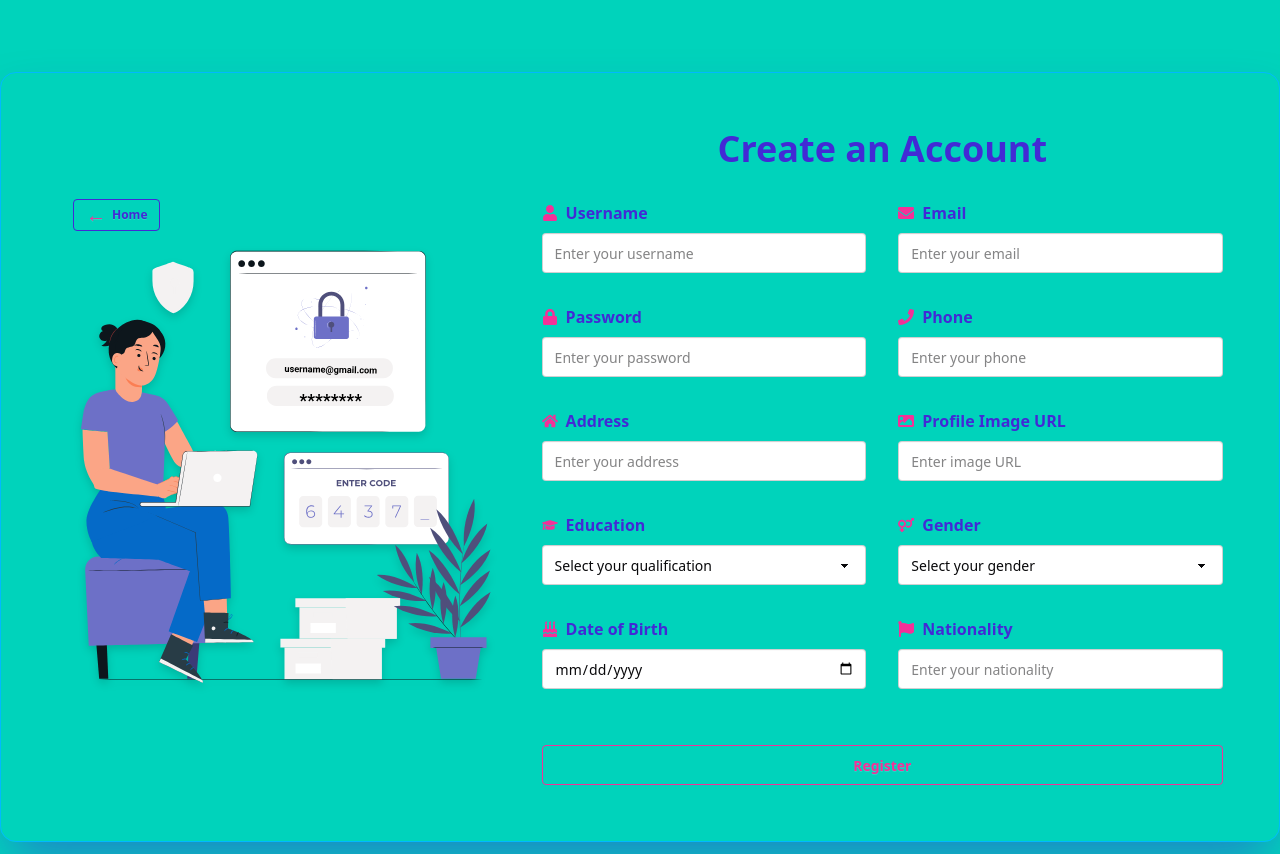
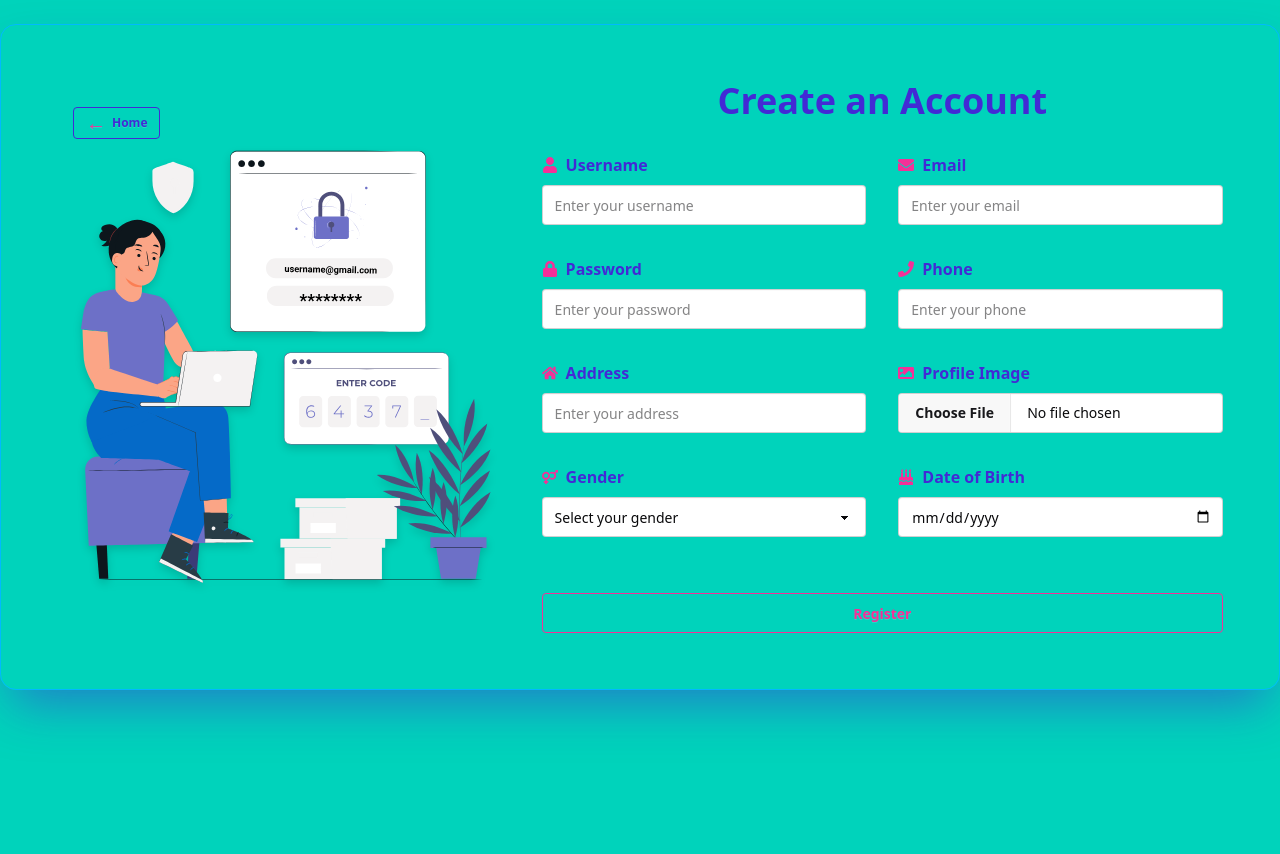
Before and after one commit to RohanR05/Job_Portal, a Next.js app: page /register in a window 1280 px wide. After the commit the page ends 800 px from the top, so only its background shows below. Built offline with nearby package versions, Linux system fonts and the light colour scheme.

Commit message:
add imgbb

```diff
--- a/src/app/(authLayout)/layout.js
+++ b/src/app/(authLayout)/layout.js
@@ -7,10 +7,10 @@ import Link from "next/link";
 
 const AuthLayout = ({ children }) => {
   return (
-    <div className="flex flex-col md:flex-row items-center justify-center text-info overflow-hidden max-w-7xl border rounded-2xl shadow-2xl shadow-primary/50 m-3 md:mx-auto p-2 md:p-12">
+    <div className="flex flex-col md:flex-row items-center justify-center text-info overflow-hidden max-w-7xl border rounded-2xl shadow-2xl shadow-primary/50 m-3 md:mx-auto p-2 md:p-12 -mt-12">
       {/* Left Side - Animation */}
       <div className="w-full md:w-2/3 flex flex-col justify-center items-center p-6 relative text-center">
-        <div className="absolute -top-2 left-6">
+        <div className="absolute -top-2 left-6 my-2">
           <Link href="/">
             <button className="btn btn-sm btn-outline border-primary text-primary hover:bg-primary hover:text-neutral">
               <span className="text-secondary font-bold text-xl"> ←</span> Home
--- a/src/components/Form/RegisterForm.jsx
+++ b/src/components/Form/RegisterForm.jsx
@@ -1,5 +1,5 @@
 "use client";
-import React from "react";
+import React, { useState } from "react";
 import { useForm } from "react-hook-form";
 import {
   FaUser,
@@ -22,14 +22,43 @@ const RegisterForm = ({ onSubmit }) => {
     formState: { errors },
   } = useForm();
 
+  const [uploading, setUploading] = useState(false);
+
   const handleFormSubmit = async (data) => {
     try {
-      // set default role
-      const payload = { ...data, role: "user" };
+      setUploading(true);
+
+      // Upload image to ImgBB
+      const imageFile = data.image[0];
+      const formData = new FormData();
+      formData.append("image", imageFile);
+
+      const res = await fetch(
+        `https://api.imgbb.com/1/upload?key=${process.env.NEXT_PUBLIC_IMGBB_API_KEY}`,
+        {
+          method: "POST",
+          body: formData,
+        }
+      );
+
+      const result = await res.json();
+      if (!result.success) throw new Error("Image upload failed");
+
+      const imageUrl = result.data.display_url;
+
+      // Replace the File object with URL
+      const payload = {
+        ...data,
+        image: imageUrl,
+        role: "user",
+      };
+
       await onSubmit(payload);
       reset();
     } catch (err) {
       console.error("Register error:", err);
+    } finally {
+      setUploading(false);
     }
   };
 
@@ -118,39 +147,19 @@ const RegisterForm = ({ onSubmit }) => {
         )}
       </div>
 
-      {/* Image */}
+      {/* Image File Upload */}
       <div>
         <label className="flex items-center gap-2 font-semibold text-primary mb-2">
-          <FaImage className="text-secondary" /> Profile Image URL
+          <FaImage className="text-secondary" /> Profile Image
         </label>
         <input
-          type="url"
-          placeholder="Enter image URL"
-          {...register("image", { required: "Image URL is required" })}
-          className="input input-bordered w-full text-neutral"
+          type="file"
+          accept="image/*"
+          {...register("image", { required: "Image is required" })}
+          className="file-input file-input-bordered w-full text-neutral"
         />
         {errors.image && (
           <p className="text-red-500 text-sm">{errors.image.message}</p>
-        )}
-      </div>
-
-      {/* Education */}
-      <div>
-        <label className="flex items-center gap-2 font-semibold text-primary mb-2">
-          <FaGraduationCap className="text-secondary" /> Education
-        </label>
-        <select
-          {...register("education", { required: "Education is required" })}
-          className="select select-bordered w-full text-neutral"
-        >
-          <option value="">Select your qualification</option>
-          <option value="SSC">SSC</option>
-          <option value="HSC">HSC</option>
-          <option value="Honours">Honours</option>
-          <option value="Masters">Masters</option>
-        </select>
-        {errors.education && (
-          <p className="text-red-500 text-sm">{errors.education.message}</p>
         )}
       </div>
 
@@ -188,29 +197,14 @@ const RegisterForm = ({ onSubmit }) => {
         )}
       </div>
 
-      {/* Nationality */}
-      <div>
-        <label className="flex items-center gap-2 font-semibold text-primary mb-2">
-          <FaFlag className="text-secondary" /> Nationality
-        </label>
-        <input
-          type="text"
-          placeholder="Enter your nationality"
-          {...register("nationality", { required: "Nationality is required" })}
-          className="input input-bordered w-full text-neutral"
-        />
-        {errors.nationality && (
-          <p className="text-red-500 text-sm">{errors.nationality.message}</p>
-        )}
-      </div>
-
       {/* Submit Button */}
       <div className="md:col-span-2 text-center mt-6">
         <button
           type="submit"
           className="btn w-full btn-secondary btn-outline font-semibold"
+          disabled={uploading}
         >
-          Register
+          {uploading ? "Uploading..." : "Register"}
         </button>
       </div>
     </form>
--- a/src/components/shared/Footer.jsx
+++ b/src/components/shared/Footer.jsx
@@ -64,13 +64,13 @@ const Footer = () => {
               </Link>
             </li>
             <li className="font-medium md:font-semibold text-primary hover:text-secondary transition-all">
-              <Link href={"/dashboard"} className="flex items-center gap-2">
+              <Link href={"/dashBoard"} className="flex items-center gap-2">
                 <FaTachometerAlt className="text-secondary text-lg" />
                 Dashboard
               </Link>
             </li>
             <li className="font-medium md:font-semibold text-primary hover:text-secondary transition-all">
-              <Link href={"/aboutUs"} className="flex items-center gap-2">
+              <Link href={"/"} className="flex items-center gap-2">
                 <FaTachometerAlt className="text-secondary text-lg" />
                 About Us
               </Link>
```
